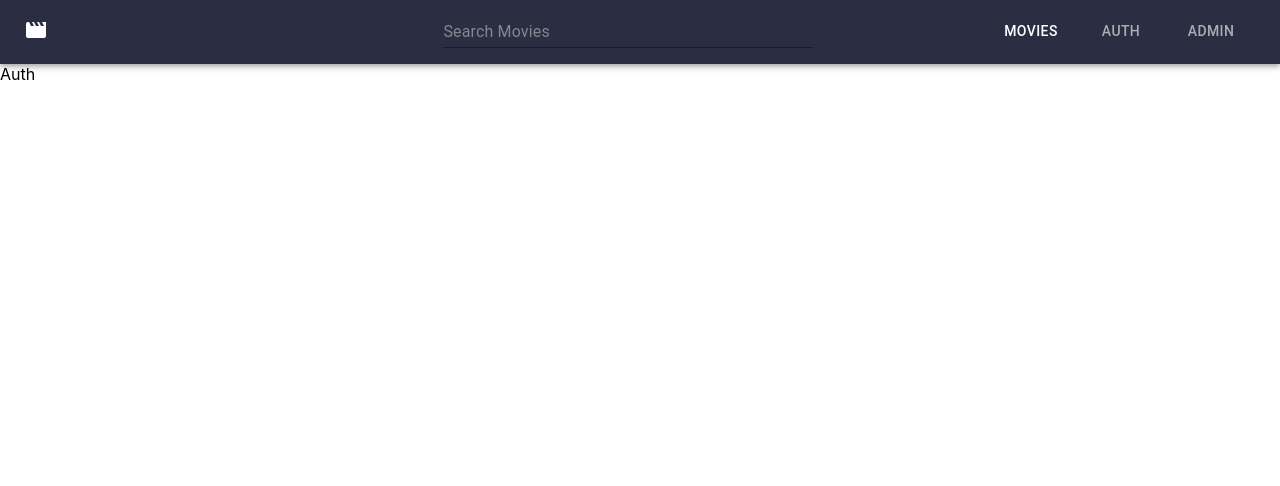
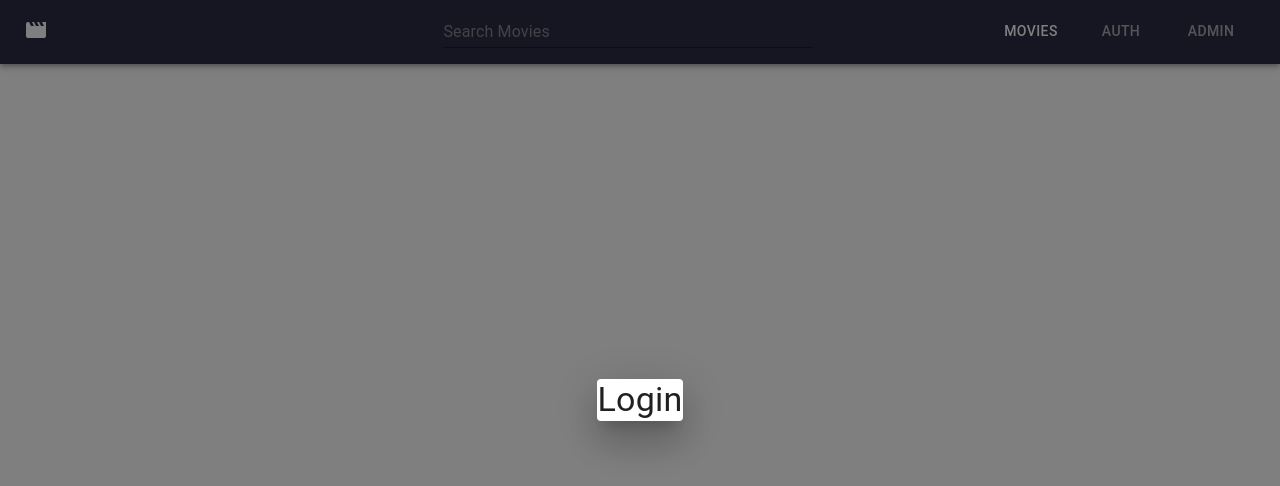
Before and after one commit to ShyamChauhann/Movie-booking-app, a React (Create React App) app in the folder movies/: page /auth in a window 1280 px wide. Shown: the top 486 px of the page. Built offline with nearby package versions, Linux system fonts and the light colour scheme; no server answers.

Commit message:
17-09-23

```diff
--- a/movies/src/components/Auth/Auth.js
+++ b/movies/src/components/Auth/Auth.js
@@ -1,8 +1,9 @@
 import React from 'react'
+import AuthForm from './AuthForm'
 
 const Auth = () => {
   return (
-    <div>Auth</div>
+    <div><AuthForm></AuthForm></div>
   )
 }
 
--- /dev/null
+++ b/movies/src/components/Auth/AuthForm.js
@@ -0,0 +1,14 @@
+import React from 'react'
+import { Dialog, Typography } from "@mui/material"
+
+const AuthForm = () => {
+    return (
+        <Dialog open={"true"}>
+            <Typography variant='h4' textAlign={"center"}>
+                Login
+            </Typography>
+        </Dialog>
+    )
+}
+
+export default AuthForm
```
Also changed, not shown: movies/src/components/Auth/AdminAuth.js (added, +9 -0 lines).
